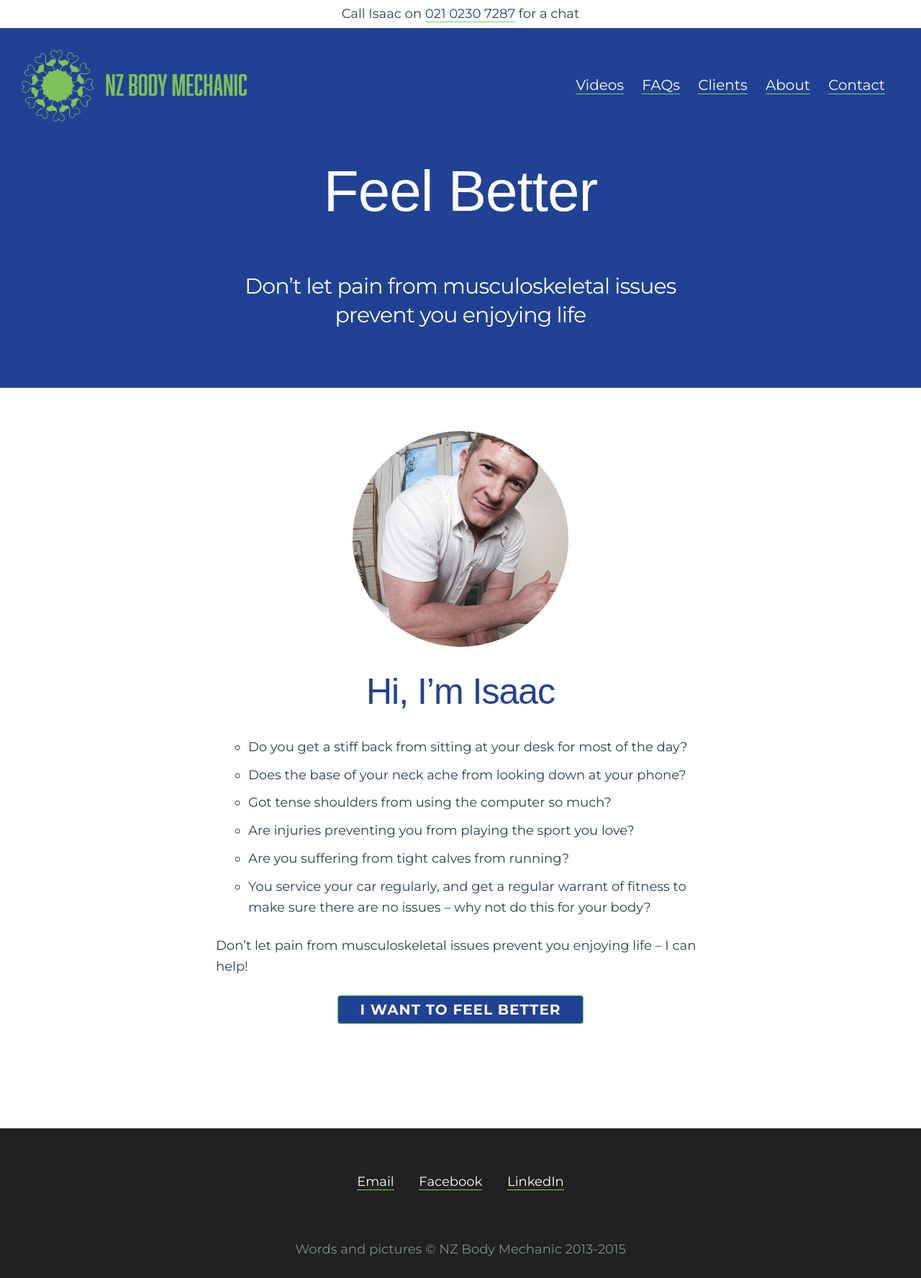
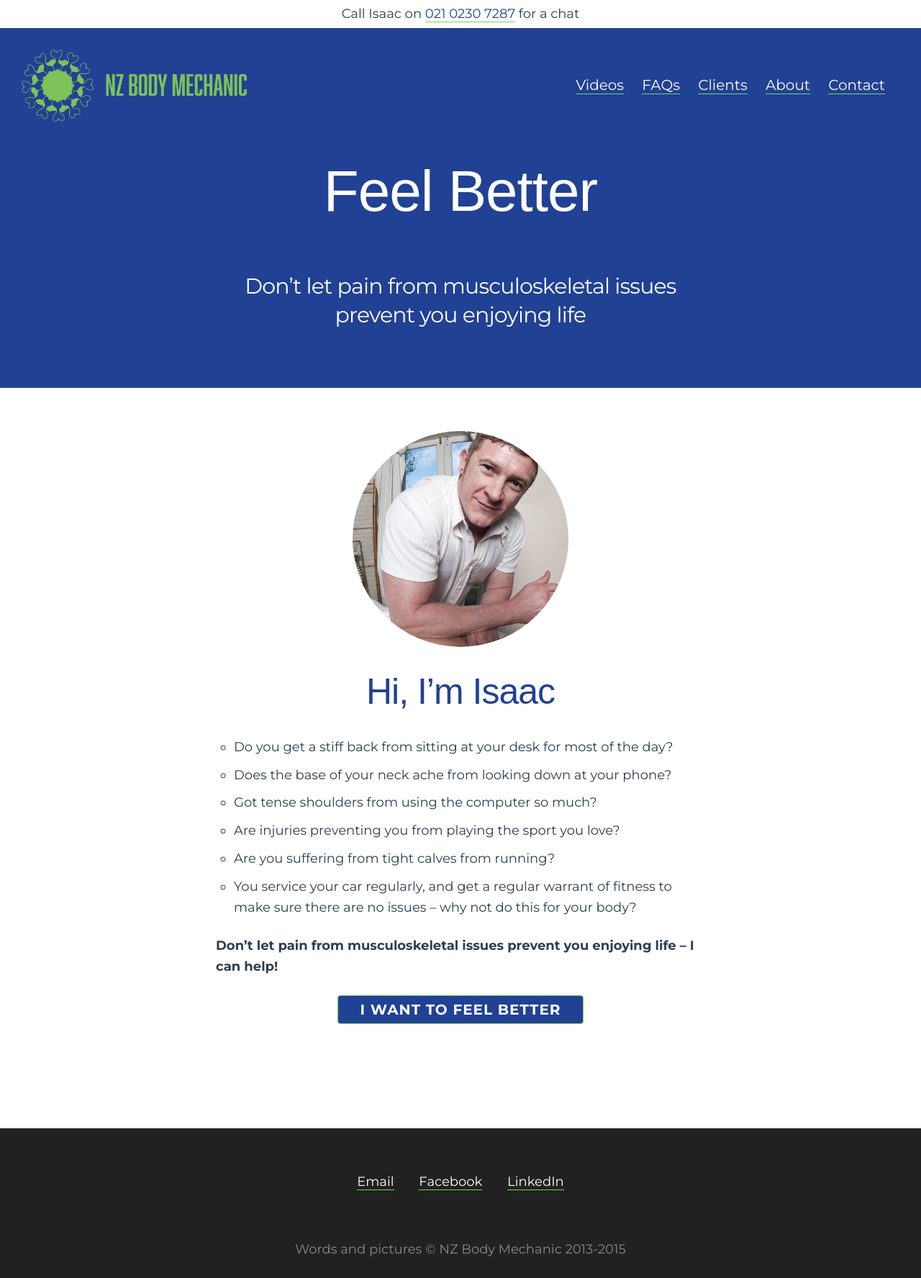
Before and after one commit to isaacnorman/isaacnorman.github.io, a Jekyll site: the page built from index.html, in a window 1280 px wide. Shown: the whole page at 72% size. Built offline with Jekyll 4.4.1, drawn with Linux system fonts in a browser that asks for light colours; Markdown is read by kramdown in place of the engine named in the settings; the list of posts is cut into pages by our own code.

Commit message:
update css

```diff
--- a/index.html
+++ b/index.html
@@ -28,7 +28,7 @@ title: Musculoskeletal maintenance and theraputic tune ups
 <li>Are you suffering from tight calves from running?</li>
 <li>You service your car regularly, and get a regular warrant of fitness to make sure there are no issues – why not do this for your body?</li>
 </ul>
-<p>Don’t let pain from musculoskeletal issues prevent you enjoying life – I can help!</p>
+<p><strong>Don’t let pain from musculoskeletal issues prevent you enjoying life – I can help!</strong></p>
 
 <p class="u-c-txt"><a class="button button-primary" href="/contact">I want to feel better</a></p>
 
--- a/skeleton/css/custom.css
+++ b/skeleton/css/custom.css
@@ -62,11 +62,11 @@ li {
 
   #main ul li {
     list-style: circle;
-    margin-left: 45px;
+    margin-left: 25px;
   }
 
   #main ol li {
-    margin-left: 45px;
+    margin-left: 25px;
   }
 
 .u-f-small {
```
